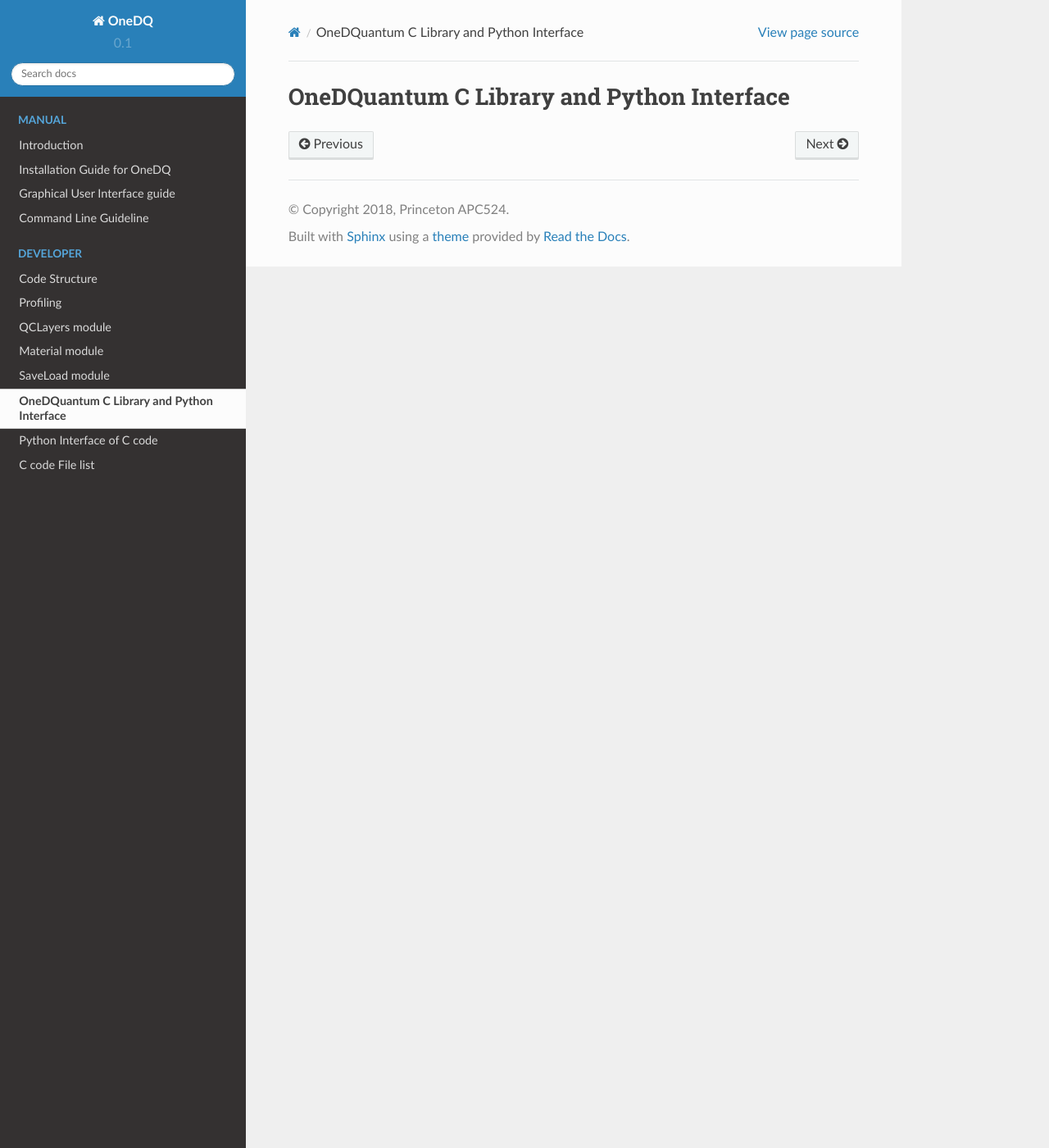
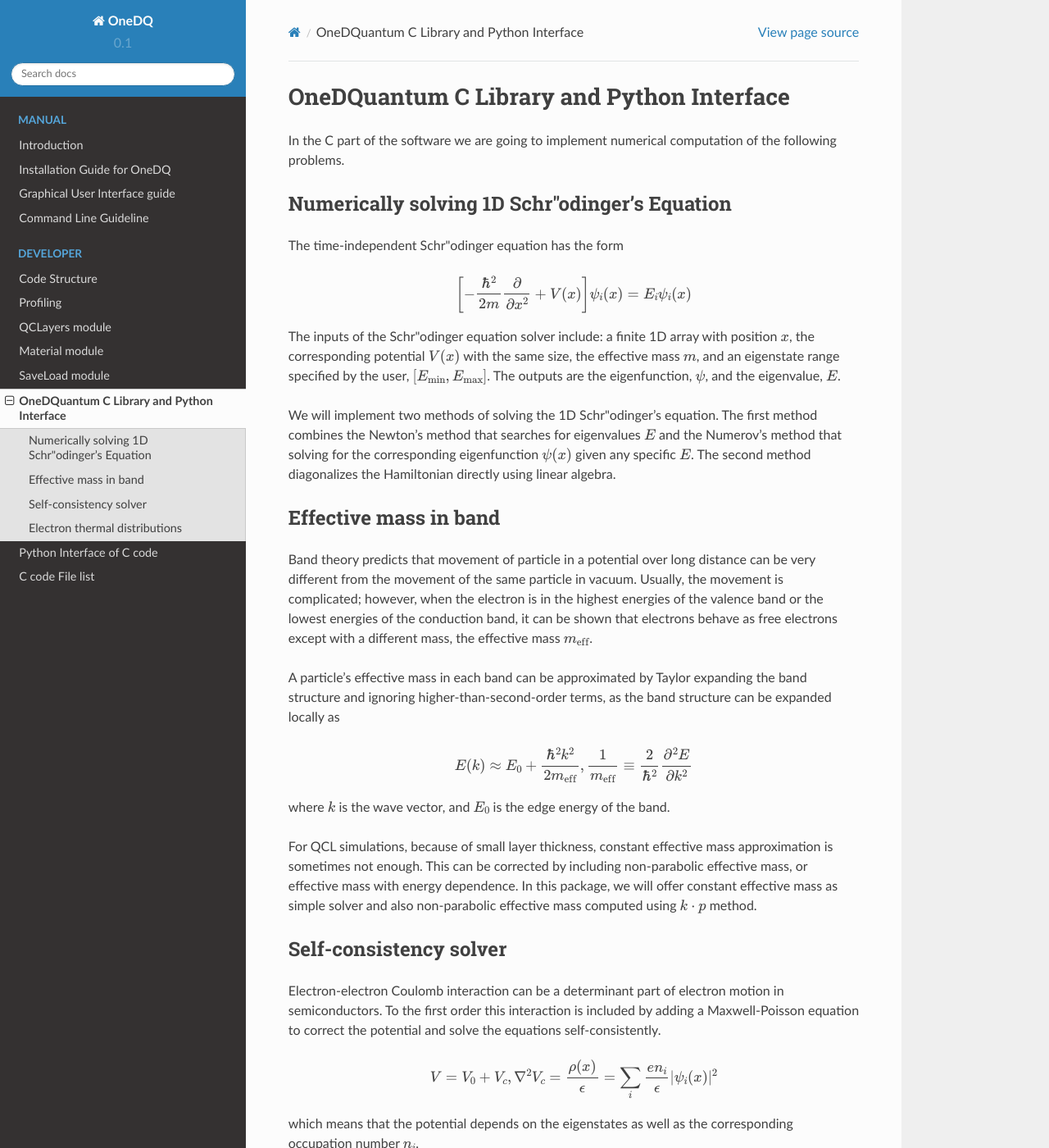
Before and after one commit to ErwinJr2/ErwinJr2, a Sphinx documentation site: the page built from docs/OneDQuantum_description.rst, in a window 1280 px wide and 1400 px high. Shown: the whole window at 82% size. Built offline with Sphinx 7.4.7 and the Read the Docs theme 2.0.0, drawn with Linux system fonts in a browser that asks for light colours; some of the changed text lies outside the part shown.

Commit message:
added OneDQuantum description

```diff
--- a/docs/OneDQuantum_description.rst
+++ b/docs/OneDQuantum_description.rst
@@ -1,2 +1,106 @@
 OneDQuantum C Library and Python Interface
 ==========================================
+
+In the C part of the software we are going to implement numerical computation
+of the following problems.
+
+
+Numerically solving 1D Schr\"odinger's Equation
+-----------------------------------------------
+
+The time-independent Schr\"odinger equation has the form
+
+.. math::
+   \left[-\frac{\hbar^2}{2m}\frac{\partial}{\partial x^2}
+   + V(x)\right]\psi_i(x) = E_i\psi_i(x)
+
+The inputs of the Schr\"odinger equation solver include: a finite 1D array
+with position :math:`x`, the corresponding potential :math:`V(x)` with the same size, the
+effective mass :math:`m`, and an eigenstate range specified by the user,
+:math:`\left[E_\text{min}, E_\text{max}\right]`. The outputs are the eigenfunction,
+:math:`\psi`, and the eigenvalue, :math:`E`.
+
+We will implement two methods of solving the 1D Schr\"odinger's equation. The
+first method combines the Newton's method that searches for eigenvalues :math:`E`
+and the Numerov's method that solving for the corresponding eigenfunction
+:math:`\psi(x)` given any specific :math:`E`. The second method diagonalizes the
+Hamiltonian directly using linear algebra.
+
+Effective mass in band
+----------------------
+Band theory predicts that movement of particle in a potential over long
+distance can be very different from the movement of the same particle in
+vacuum. Usually, the movement is complicated; however, when the electron is
+in the highest energies of the valence band or the lowest energies of the
+conduction band, it can be shown that electrons behave as free electrons
+except with a different mass, the effective mass :math:`m_\text{eff}`.
+
+A particle's effective mass in each band can be approximated by Taylor
+expanding the band structure and ignoring higher-than-second-order terms, as
+the band structure can be expanded locally as
+
+.. math::
+
+   E(k) \approx E_0 + \frac{\hbar^2 k^2}{2 m_\text{eff}},
+   \frac{1}{m_\text{eff}} \equiv \frac{2}{\hbar^2}\frac{\partial^2 E}{\partial k^2}
+
+where :math:`k` is the wave vector, and :math:`E_0` is the edge energy of the band.
+
+For QCL simulations, because of small layer thickness, constant effective
+mass approximation is sometimes not enough. This can be corrected by
+including non-parabolic effective mass, or effective mass with energy
+dependence.  In this package, we will offer constant effective mass as simple
+solver and also non-parabolic effective mass computed using
+:math:`k\cdot p` method.
+
+Self-consistency solver
+-----------------------
+
+Electron-electron Coulomb interaction can be a determinant part of electron
+motion in semiconductors. To the first order this interaction is included by
+adding a Maxwell-Poisson equation to correct the potential and solve the
+equations self-consistently.
+
+.. math::
+
+   V = V_0 + V_c,
+   \nabla^2 V_c = \frac{\rho(x)}{\epsilon} = \sum_i
+   \frac{e n_i}{\epsilon} |\psi_i(x)|^2
+
+which means that the potential depends on the
+eigenstates as well as the corresponding occupation number :math:`n_i`.
+
+Electron thermal distributions
+------------------------------
+
+The 1D Schr\"odinger's equation solver provides the energy bands, which are
+useful for calculations of physical properties of the material. Here, we
+consider the electron density and the mean energy, predicted by the
+Fermi-Dirac statistics, where the occupation frequency for each eigenstate is
+
+.. math::
+   n_i = \frac{1}{\exp\big[(E_i- \mu)/k_BT\big]+1}.
+
+At zero temperature, Fermi-Dirac statistics becomes
+
+.. math::
+   n_i \stackrel{k_BT\to 0}{=} \begin{cases}
+   0, & \text{ if } { E_i > \mu, } \\
+   1, & \text{ if } { E_i < \mu. }
+   \end{cases}
+
+At high temperature, Fermi-Dirac statistics approaches Maxwell-Boltzmann distribution
+
+.. math::
+    n_i \stackrel{k_BT\gg E-\mu}{=} \exp\left(-\frac{E-\mu}{k_BT}\right).
+
+
+
+In this package, we provide the zero- and finite-temperature computation of
+the Fermi-Dirac distribution (Eq.~(\ref{eq:zero_temp}) and
+(\ref{eq:finite_temp}) respectively),
+and the high-temperature approximation with the Boltzmann distribution
+(Eq.~(\ref{eq:boltzmann})). All distributions will have two methods, giving
+constant chemical potential $\mu$ distribution and return total number of
+particles $\sum n_i$, and given total number of particles $\sum n_i$ and
+return chemical potential $\mu$
```
